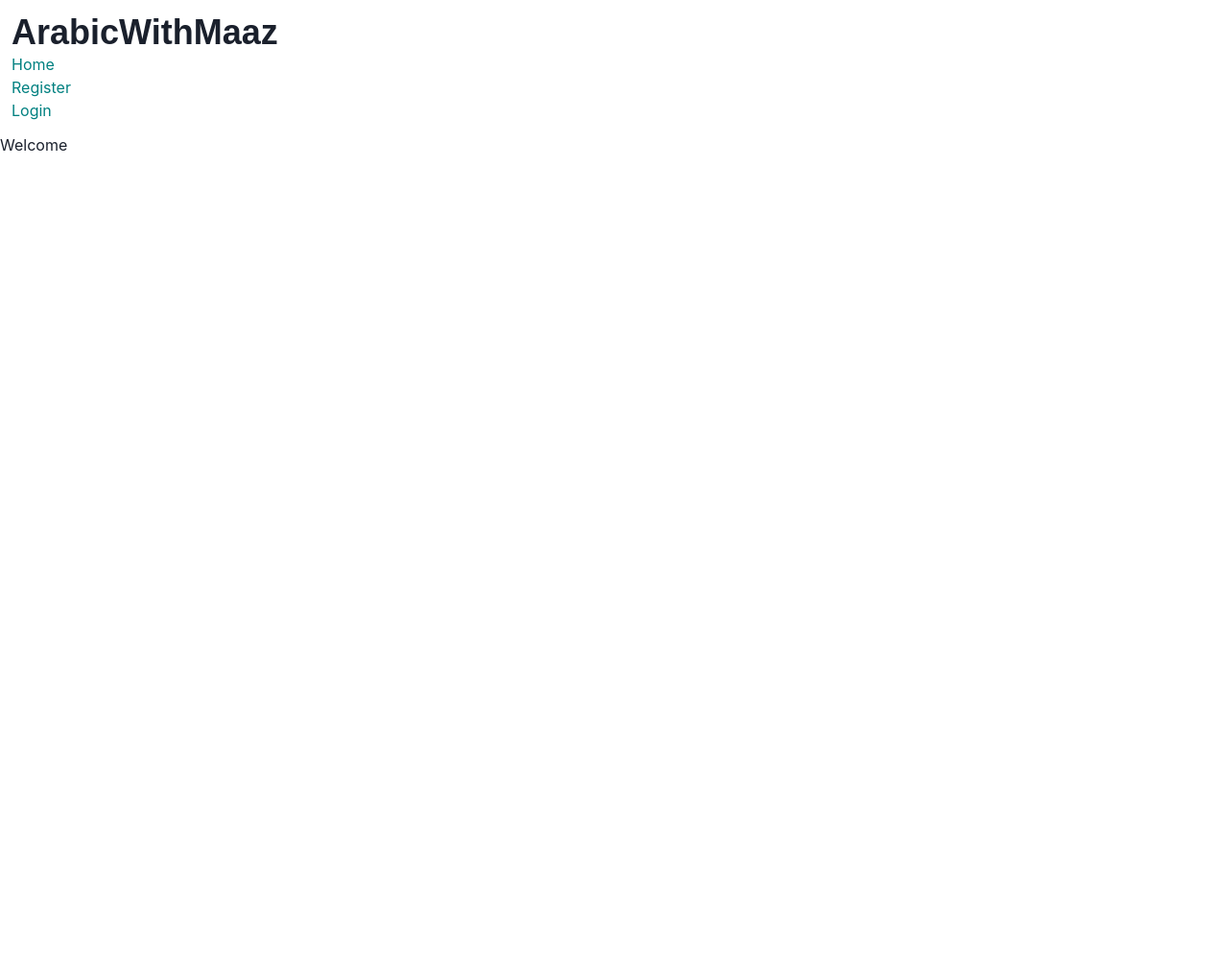
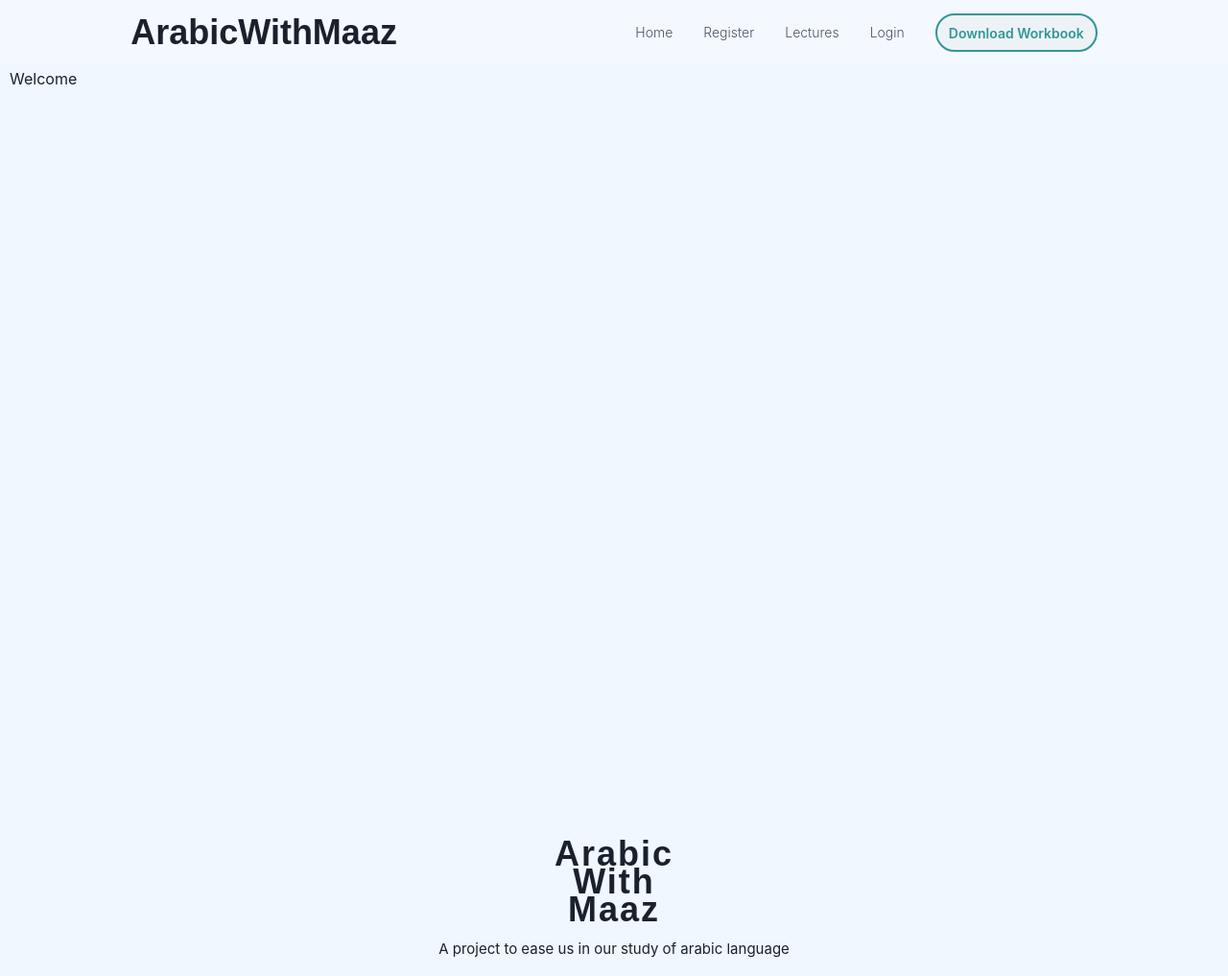
Before and after one commit to mrx7355608/client-learn-arabic, a React (Vite) app: page / in a window 1280 px wide. Shown: the whole page at 96% size. Before the commit the page ends 800 px from the top, so only its background shows below. Built offline with nearby package versions, Linux system fonts and the light colour scheme; a web font is replaced by a local one.

Commit message:
created navbar and footer

```diff
--- a/package.json
+++ b/package.json
@@ -16,6 +16,7 @@
     "framer-motion": "^7.10.2",
     "react": "^18.2.0",
     "react-dom": "^18.2.0",
+    "react-icons": "^4.7.1",
     "react-router-dom": "6"
   },
   "devDependencies": {
--- /dev/null
+++ b/src/Components/Footer.jsx
@@ -0,0 +1,41 @@
+import { Box, Heading, Flex, Text } from "@chakra-ui/react";
+// TODO: change footer bg color according to color mode
+
+export default function Footer() {
+    return (
+        <Flex
+            pos="absolute"
+            top="full"
+            direction="column"
+            gap="1"
+            justifyContent="center"
+            alignItems="center"
+            w="full"
+            p="4">
+            <Box mb="3" textAlign="center">
+                <Heading
+                    lineHeight="0.8"
+                    fontSize={{ base: "xl", md: "3xl", xl: "4xl" }}
+                    letterSpacing="2px">
+                    Arabic
+                </Heading>
+                <Heading
+                    lineHeight="0.8"
+                    fontSize={{ base: "xl", md: "3xl", xl: "4xl" }}
+                    letterSpacing="2px">
+                    With
+                </Heading>
+                <Heading
+                    lineHeight="0.8"
+                    fontSize={{ base: "xl", md: "3xl", xl: "4xl" }}
+                    letterSpacing="2px">
+                    Maaz
+                </Heading>
+            </Box>
+
+            <Text fontSize={{ base: "11px", md: "14px", lg: "15px" }}>
+                A project to ease us in our study of arabic language
+            </Text>
+        </Flex>
+    );
+}
--- a/src/Components/Navbar.jsx
+++ b/src/Components/Navbar.jsx
@@ -1,20 +1,81 @@
-import { Heading, Text, Box } from "@chakra-ui/react";
+import { Button, Heading, Flex, Text } from "@chakra-ui/react";
 import React from "react";
+import SideDrawer from "./SideDrawer";
 import { Link } from "react-router-dom";
 
 export default function Navbar() {
     return (
-        <Box p="3">
+        <Flex
+            pos="fixed"
+            top="0"
+            bg="whiteAlpha.400"
+            backdropFilter="blur(2px)"
+            justifyContent={{ base: "space-between", lg: "space-around" }}
+            alignItems="center"
+            w="full"
+            p="3">
             <Heading>ArabicWithMaaz</Heading>
+            <SideDrawer />
+            <Flex gap="8" alignItems="center" display={{ base: "none", lg: "flex" }}>
                 <Link to="/">
-                <Text color="teal">Home</Text>
+                    <Text
+                        _hover={{
+                            color: "teal.500"
+                        }}
+                        fontWeight="300"
+                        fontSize="sm"
+                        color="gray.600">
+                        Home
+                    </Text>
                 </Link>
                 <Link to="/auth/register">
-                <Text color="teal">Register</Text>
+                    <Text
+                        _hover={{
+                            color: "teal.500"
+                        }}
+                        fontWeight="300"
+                        fontSize="sm"
+                        color="gray.600">
+                        Register
+                    </Text>
+                </Link>
+                <Link to="/auth/register">
+                    <Text
+                        _hover={{
+                            color: "teal.500"
+                        }}
+                        fontWeight="300"
+                        fontSize="sm"
+                        color="gray.600">
+                        Lectures
+                    </Text>
                 </Link>
                 <Link to="/auth/login">
-                <Text color="teal">Login</Text>
+                    <Text
+                        _hover={{
+                            color: "teal.500"
+                        }}
+                        fontWeight="300"
+                        fontSize="sm"
+                        color="gray.600">
+                        Login
+                    </Text>
                 </Link>
-        </Box>
+                <Link to="/auth/login">
+                    <Button
+                        border="2px"
+                        rounded="full"
+                        borderColor="teal.500"
+                        p="3"
+                        fontWeight="600"
+                        py="2"
+                        pt="3"
+                        fontSize="sm"
+                        color="teal.500">
+                        Download Workbook
+                    </Button>
+                </Link>
+            </Flex>
+        </Flex>
     );
 }
--- /dev/null
+++ b/src/Components/SideDrawer.jsx
@@ -0,0 +1,49 @@
+import React from "react";
+import {
+    Button,
+    Text,
+    useDisclosure,
+    Drawer,
+    DrawerOverlay,
+    DrawerCloseButton,
+    DrawerContent,
+    DrawerHeader,
+    DrawerBody,
+    Box
+} from "@chakra-ui/react";
+import { Link } from "react-router-dom";
+import { FaBars } from "react-icons/fa";
+
+export default function SideDrawer() {
+    const { isOpen, onOpen, onClose } = useDisclosure();
+    const btnRef = React.useRef();
+
+    return (
+        <Box display={{ lg: "none" }}>
+            <Button bg="transparent" size="md" p="0" ref={btnRef} onClick={onOpen}>
+                <FaBars />
+            </Button>
+            <Drawer isOpen={isOpen} placement="right" onClose={onClose} finalFocusRef={btnRef}>
+                <DrawerOverlay backdropFilter="blur(1px)" />
+                <DrawerContent textAlign={"center"}>
+                    <DrawerCloseButton />
+                    <DrawerHeader>Menu</DrawerHeader>
+
+                    <DrawerBody>
+                        <Link to="/">
+                            <Text color="teal">Home</Text>
+                        </Link>
+                        <Link to="/auth/register">
+                            <Text my="3" color="teal">
+                                Register
+                            </Text>
+                        </Link>
+                        <Link to="/auth/login">
+                            <Text color="teal">Login</Text>
+                        </Link>
+                    </DrawerBody>
+                </DrawerContent>
+            </Drawer>
+        </Box>
+    );
+}
--- a/src/Layouts/MainLayout.jsx
+++ b/src/Layouts/MainLayout.jsx
@@ -1,12 +1,16 @@
 import React from "react";
 import { Outlet } from "react-router-dom";
+import Footer from "../Components/Footer";
 import Navbar from "../Components/Navbar";
 
 export default function MainLayout() {
     return (
         <>
             <Navbar />
-            <Outlet />
+            <main>
+                <Outlet />
+            </main>
+            <Footer />
         </>
     );
 }
--- /dev/null
+++ b/src/assets/main.css
@@ -0,0 +1,8 @@
+body {
+    background: rgb(239, 247, 255) !important;
+}
+main {
+    min-height: 100vh;
+    margin-top: 60px;
+    padding: 10px;
+}
--- a/src/main.jsx
+++ b/src/main.jsx
@@ -3,8 +3,7 @@ import React from "react";
 import ReactDOM from "react-dom/client";
 import App from "./App";
 import myTheme from "./theme";
-import AuthProvider from "./Contexts/AuthContext";
-import { BrowserRouter } from "react-router-dom";
+import "./assets/main.css";
 
 ReactDOM.createRoot(document.getElementById("root")).render(
     <React.StrictMode>
```
Also changed, not shown: 1 other file (tests, documents, lock files or other folders). Lines whose indentation alone changed are shown as unchanged.
